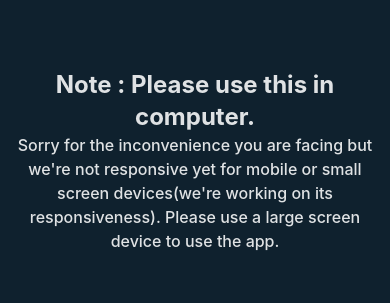
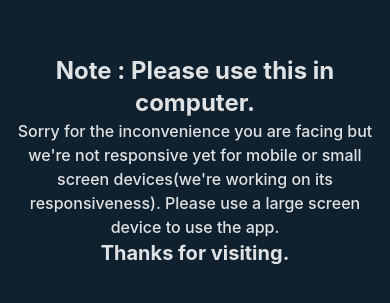
Before and after one commit to ubaish01/GoBankrupt, a React (Vite) app in the folder frontend/: page / in a window 390 px wide. Shown: the part 261-564 px from the top of the page. Built offline with nearby package versions, Linux system fonts and the light colour scheme; no server answers.

Commit message:
updated responsive notice

```diff
--- a/frontend/src/App.tsx
+++ b/frontend/src/App.tsx
@@ -48,6 +48,7 @@ function App() {
           yet for mobile or small screen devices(we're working on its
           responsiveness). Please use a large screen device to use the app.
         </div>
+        <div className="text-xl">Thanks for visiting.</div>
       </div>
     </>
   );
```
